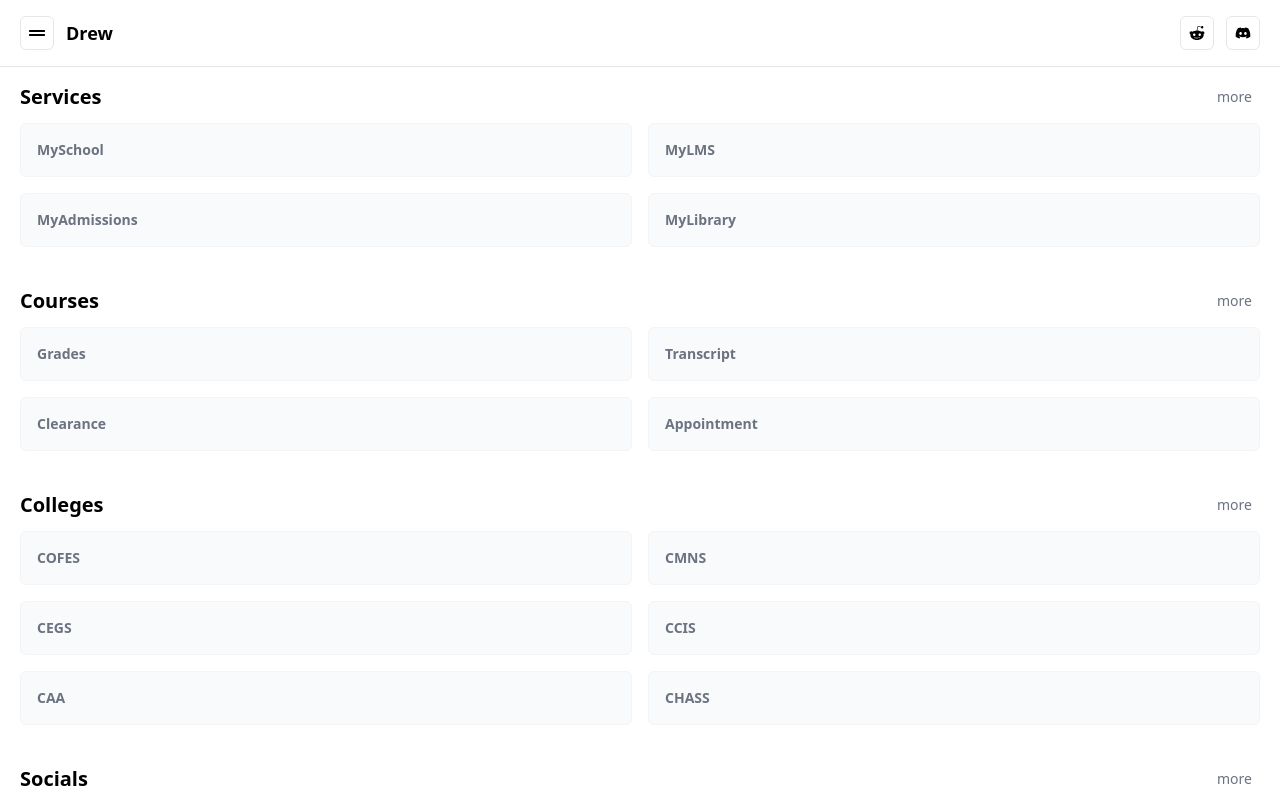
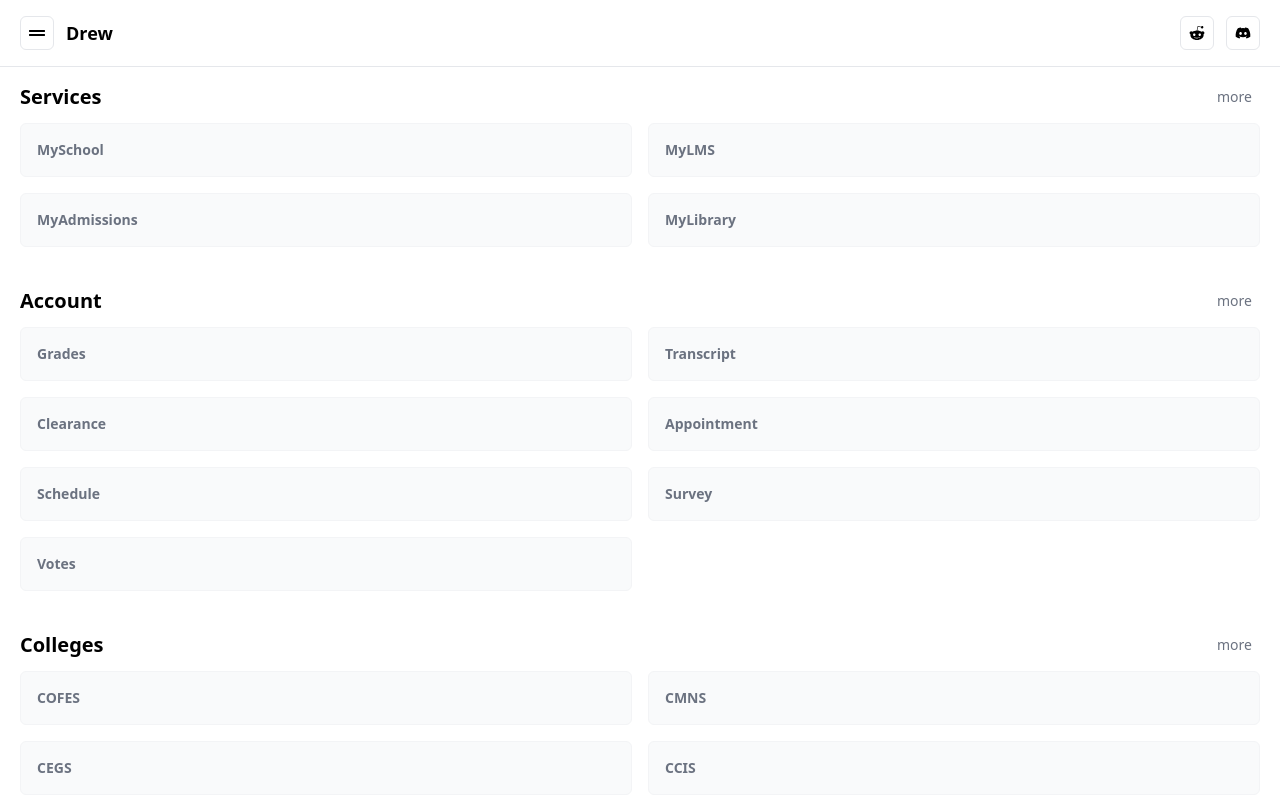
Before and after one commit to kentezrabetita/csu-drew, a Next.js app: page / in a window 1280 px wide. Shown: the top 800 px of the page. Built offline with nearby package versions, Linux system fonts and the light colour scheme.

Commit message:
update account section

```diff
--- a/common/content/home.tsx
+++ b/common/content/home.tsx
@@ -49,11 +49,11 @@ const HomeContent = () => {
         </div>
       </section>
 
-      {/* Courses Section */}
+      {/* Account Section */}
       <section>
         <div className='flex flex-col space-y-3'>
           <Link href={'/courses'} className='flex items-center justify-between'>
-            <h3 className='text-xl font-bold'>Courses</h3>
+            <h3 className='text-xl font-bold'>Account</h3>
             <h3 className='pr-2 text-sm text-gray-500'>more</h3>
           </Link>
           <div className='grid grid-cols-2 gap-4'>
@@ -84,6 +84,27 @@ const HomeContent = () => {
               className='p-4 text-sm font-bold text-gray-500 border border-gray-100 rounded-md bg-gray-50'
             >
               Appointment
+            </Link>
+            <Link
+              href={'https://myschool.carsu.edu.ph/index.php?q=My_schedule'}
+              target='_blank'
+              className='p-4 text-sm font-bold text-gray-500 border border-gray-100 rounded-md bg-gray-50'
+            >
+              Schedule
+            </Link>
+            <Link
+              href={'https://myschool.carsu.edu.ph/index.php?q=mysurvey'}
+              target='_blank'
+              className='p-4 text-sm font-bold text-gray-500 border border-gray-100 rounded-md bg-gray-50'
+            >
+              Survey
+            </Link>
+            <Link
+              href={'https://myschool.carsu.edu.ph/index.php?q=csg-election'}
+              target='_blank'
+              className='p-4 text-sm font-bold text-gray-500 border border-gray-100 rounded-md bg-gray-50'
+            >
+              Votes
             </Link>
           </div>
         </div>
```
